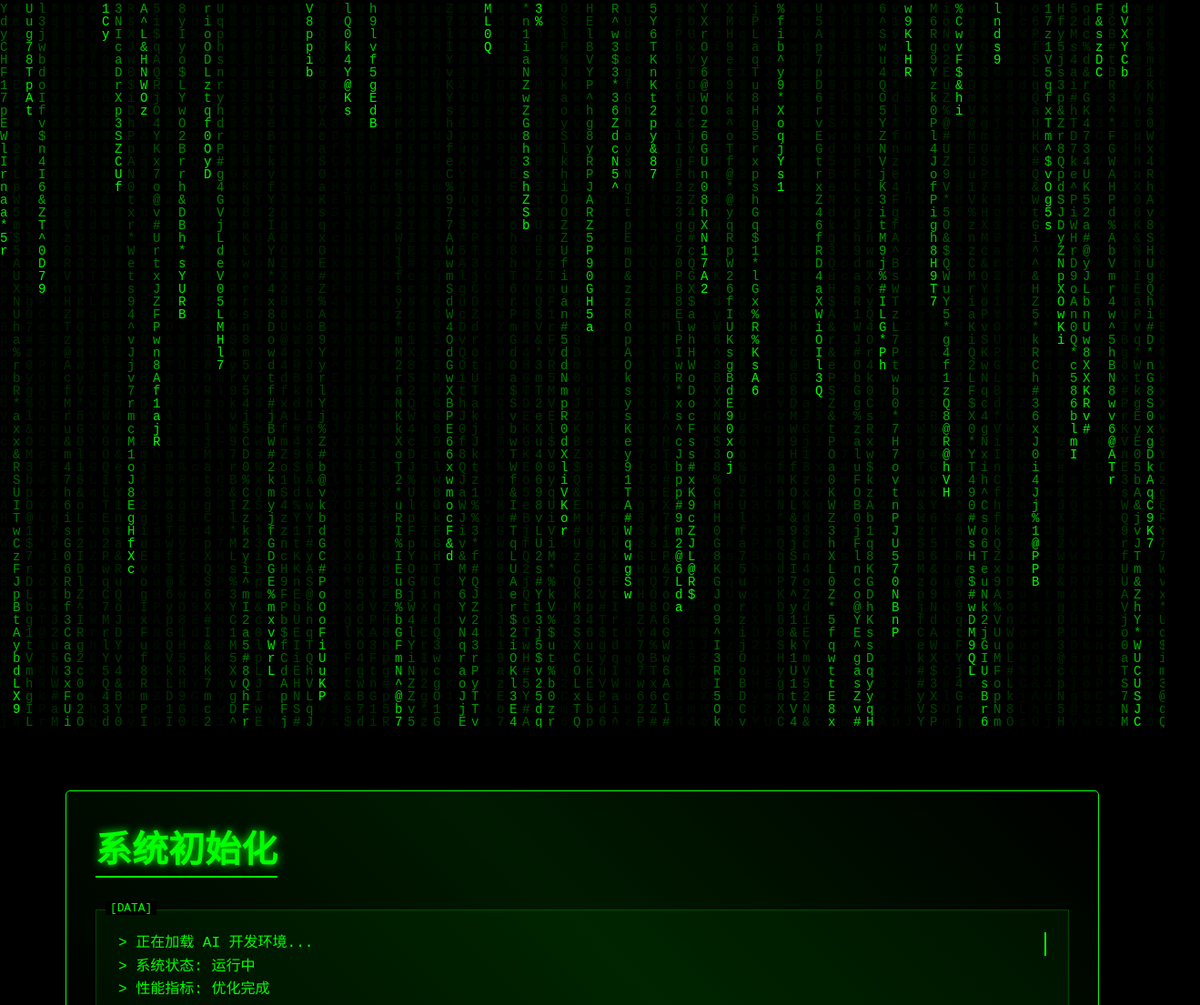
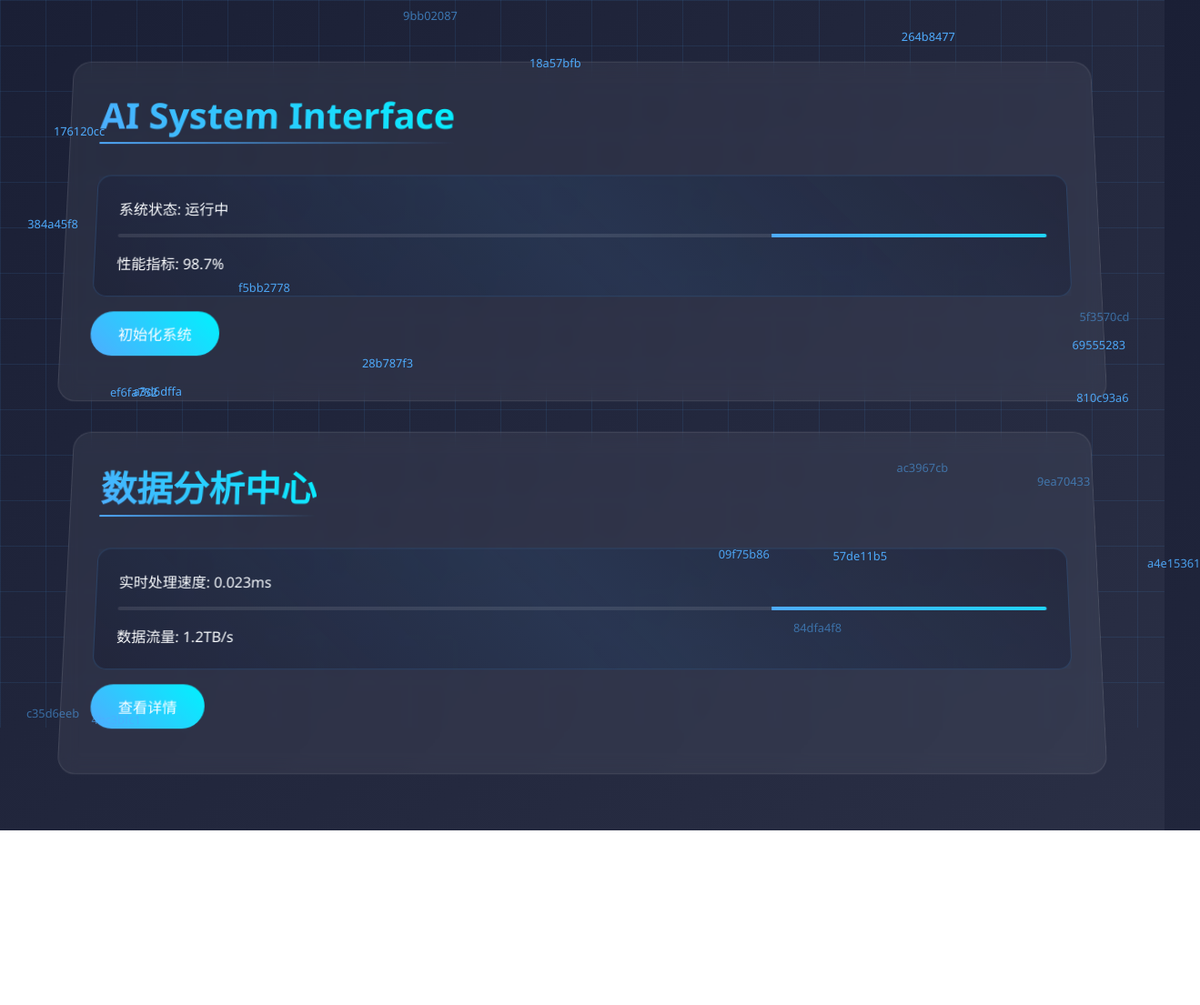
Before and after one commit to dzqs7g6c6v-ai/my-ai-tool, a plain HTML site: page index.html in a window 1280 px wide. Shown: the top 1105 px of the page at 91% size, 1319 px wide, since content can reach past the window. After the commit the page ends 913 px from the top, so only its background shows below. Drawn offline with Linux system fonts and the light colour scheme; animation ran at ten frames a second.

Commit message:
Update index.html

```diff
--- a/index.html
+++ b/index.html
@@ -3,62 +3,157 @@
 <head>
     <meta charset="UTF-8">
     <meta name="viewport" content="width=device-width, initial-scale=1.0">
-    <title>Matrix Style Preview</title>
+    <title>Futuristic Style Preview</title>
     <style>
         :root {
-            --primary-color: #0f0;
-            --secondary-color: #00ff95;
-            --bg-dark: #000;
-            --text-light: #fff;
-            --matrix-color: rgba(0, 255, 0, 0.7);
+            --primary: #4facfe;
+            --secondary: #00f2fe;
+            --accent: #7d5fff;
+            --dark: #1a1f35;
+            --light: #ffffff;
         }
 
         * {
             margin: 0;
             padding: 0;
             box-sizing: border-box;
+            font-family: 'Segoe UI', sans-serif;
         }
 
         body {
-            background: var(--bg-dark);
-            color: var(--text-light);
-            font-family: 'Courier New', monospace;
+            background: linear-gradient(135deg, var(--dark), #2a2f45);
+            color: var(--light);
             min-height: 100vh;
             overflow-x: hidden;
         }
 
-        /* 矩阵雨效果 */
-        #matrix-rain {
-            position: fixeixed;
-            top: 0;
-            left: 0;
-            width: 100%;
-            height: 100%;
-            z-index: 1;
-        }
-
-        /* 主容器 */
         .container {
-            position: relative;
-            z-index: 2;
             max-width: 1200px;
             margin: 0 auto;
             padding: 2rem;
         }
 
-        /* 科技风格卡片 */
-        .tech-card {
-            background: rgba(0, 0, 0, 0.7);
-            border: 1px solid var(--primary-color);
-            border-radius: 5px;
+        /* 发光线条背景 */
+        .light-grid {
+            position: fixed;
+            top: 0;
+            left: 0;
+            width: 100%;
+            height: 100%;
+            background-image:
+                linear-gradient(to right, rgba(79, 172, 254, 0.1) 1px, transparent 1px),
+                linear-gradient(to bottom, rgba(79, 172, 254, 0.1) 1px, transparent 1px);
+            background-size: 50px 50px;
+            z-index: 0;
+        }
+
+        /* 未来主义卡片 */
+        .future-card {
+            background: rgba(255, 255, 255, 0.05);
+            backdrop-filter: blur(10px);
+            border-radius: 20px;
             padding: 2rem;
             margin: 2rem 0;
             position: relative;
             overflow: hidden;
-            backdrop-filter: blur(5px);
+            border: 1px solid rgba(255, 255, 255, 0.1);
+            transform: perspective(1000px) rotateX(5deg);
+            transition: all 0.3s ease;
         }
 
-        .tech-card::before {
+        .future-card::before {
+            content: '';
+            position: absolute;
+            top: 0;
+            left: -100%;
+            width: 100%;
+            height: 100%;
+            background: linear-gradient(
+                90deg,
+                transparent,
+                rgba(255, 255, 255, 0.2),
+                transparent
+            );
+            transition: 0.5s;
+        }
+
+        .future-card:hover::before {
+            left: 100%;
+        }
+
+        .future-card:hover {
+            transform: perspective(1000px) rotateX(0deg);
+            box-shadow: 0 0 30px rgba(79, 172, 254, 0.3);
+        }
+
+        /* 标题样式 */
+        .future-title {
+            font-size: 2.5rem;
+            background: linear-gradient(45deg, var(--primary), var(--secondary));
+            -webkit-background-clip: text;
+            -webkit-text-fill-color: transparent;
+            margin-bottom: 1.5rem;
+            position: relative;
+            display: inline-block;
+        }
+
+        .future-title::after {
+            content: '';
+            position: absolute;
+            bottom: -5px;
+            left: 0;
+            width: 100%;
+            height: 2px;
+            background: linear-gradient(90deg, var(--primary), transparent);
+        }
+
+        /* 未来主义按钮 */
+        .future-button {
+            background: linear-gradient(45deg, var(--primary), var(--secondary));
+            border: none;
+            border-radius: 25px;
+            padding: 12px 30px;
+            color: var(--light);
+            font-size: 1rem;
+            cursor: pointer;
+            position: relative;
+            overflow: hidden;
+            transition: all 0.3s ease;
+            margin: 1rem 0;
+        }
+
+        .future-button::before {
+            content: '';
+            position: absolute;
+            top: 0;
+            left: -100%;
+            width: 100%;
+            height: 100%;
+            background: linear-gradient(
+                90deg,
+                transparent,
+                   rgba(255, 255, 255, 0.4),
+                transparent
+            );
+            transition: 0.5s;
+        }
+
+        .future-button:hover::before {
+            left: 100%;
+        }
+
+        /* 数据显示区域 */
+        .data-display {
+            background: rgba(26, 31, 53, 0.5);
+            border-radius: 15px;
+            padding: 1.5rem;
+
+            margin-top: 1rem;
+            border: 1px solid rgba(79, 172, 254, 0.2);
+            position: relative;
+        }
+
+        .data-display::before {
             content: '';
             position: absolute;
             top: 0;
@@ -67,174 +162,117 @@
             height: 100%;
             background: linear-gradient(45deg,
                 transparent 0%,
-                rgba(0, 255, 0, 0.1) 50%,
+                rgba(79, 172, 254, 0.1) 50%,
                 transparent 100%);
-            animation: scan 2s linear infinite;
+            animation: pulse 2s infinite;
         }
 
-        /* 标题样式 */
-        .matrix-title {
-            font-size: 2.5rem;
-            color: var(--primary-color);
-            text-shadow: 0 0 10px var(--primary-color);
-            margin-bottom: 1.5rem;
+        /* 进度条 */
+        .progress-bar {
+            width: 100%;
+            height: 4px;
+            background: rgba(255, 255, 255, 0.1);
+            border-radius: 2px;
+            margin: 1rem 0;
             position: relative;
-            display: inline-block;
+            overflow: hidden;
         }
 
-        .matrix-title::after {
+        .progress-bar::after {
             content: '';
             position: absolute;
+            top: 0;
             left: 0;
-            bottom: -5px;
-            width: 100%;
-            height: 2px;
-            background: var(--primary-color);
-            animation: glitch 1s infinite;
-        }
-
-        /* 数据块 */
-        .data-block {
-            background: rgba(0, 255, 0, 0.05);
-            border: 1px solid rgba(0, 255, 0, 0.2);
-            padding: 1.5rem;
-            margin-top: 1rem;
-            position: relative;
-        }
-
-        .data-block::before {
-            content: '[DATA]';
-            position: absolute;
-            top: -10px;
-            left: 10px;
-            background: var(--bg-dark);
-            color: var(--primary-color);
-            padding: 0 5px;
-            font-size: 0.8rem;
+            height: 100%;
+            width: 50%;
+            background: linear-gradient(90deg, var(--primary), var(--secondary));
+            animation: progress 2s ease infinite;
         }
 
         /* 动画效果 */
-        @keyframes scan {
-            0% {
-                transform: translateY(-100%);
-            }
-            100% {
-                transform: translateY(100%);
-            }
+        @keyframes pulse {
+            0% { opacity: 0.5; }
+            50% { opacity: 1; }
+            100% { opacity: 0.5; }
         }
 
-        @keyframes glitch {
-            0% {
-                transform: skewX(0deg);
-            }
-            20% {
-                transform: skewX(-10deg);
-            }
-            40% {
-                transform: skewX(10deg);
-            }
-            60% {
-                transform: skewX(-5deg);
-            }
-            80% {
-                transform: skewX(5deg);
-            }
-            100% {
-                transform: skewX(0deg);
-);
-            }
+        @keyframes progress {
+            0% { transform: translateX(-100%); }
+            100% { transform: translateX(200%); }
         }
 
-        .terminal-text {
-            color: var(--primary-color);
-            line-height: 1.6;
-            font-size: 1rem;
-        }
-
-        .terminal-text::before {
-            content: '> ';
-        }
-
-        .typing {
-            border-right: 2px solid var(--primary-color);
-            animation: blink 1s step-end infinite;
-        }
-
-        @keyframes blink {
-            50% {
-                border-color: transparent;
-            }
+        /* 悬浮数据 */
+        .floating-data {
+            position: absolute;
+            font-size: 0.8rem;
+            color: var(--primary);
+            opacity: 0.8;
+            pointer-events: none;
         }
     </style>
 </head>
 <body>
-    <canvas id="matrix-rain"></canvas>
+    <div class="light-grid"></div>
 
     <div class="container">
-        <div class="tech-card">
-            <h2 class="matrix-title">系统初始化</h2>
-            <div class="data-block">
-                <p class="terminal-text typing">正在加载 AI 开发环境...</p>
-                <p class="terminal-text">系统状态: 运行中</p>
-                <p class="terminal-text">性能指标: 优化完成</p>
+        <div class="future-card">
+            <h2 class="future-title">AI System Interface</h2>
+            <div class="data-display">
+                <p>系统状态: 运行中</p>
+                <div class="progress-bar"></div>
+                <p>性能指标: 98.7%</p>
             </div>
+            <button class="future-button">初始化系统</button>
         </div>
 
-        <div class="tech-card">
-            <h2 class="matrix-title">数据分析</h2>
-            <div class="data-block">
-                <p class="terminal-text">处理速度: 500ms</p>
-                <p class="terminal-text">准确率: 99.9%</p>
-                <p class="terminal-text">运行状态: 稳定</p>
+        <div class="future-card">
+            <h2 class="future-title">数据分析中心</h2>
+            <div class="data-display">
+                <p>实时处理速度: 0.023ms</p>
+                <div class="progress-bar"></div>
+                <p>数据流量: 1.2TB/s</p>
             </div>
+            <button class="future-button">查看详情</button>
         </div>
     </div>
 
     <script>
-        // 矩阵雨效果
-        const canvas = document.getElementById('matrix-rain');
-        const ctx = canvas.getContext('2d');
-
-        // 设置canvas尺寸
-        function setCanvasSize() {
-            canvas.width = window.innerWidth;
-            canvas.height = window.innerHeight;
-        }
-        setCanvasSize();
-        window.addEventListener('resize', setCanvasSize);
-
-        // 字符集
-        const chars = 'ABCDEFGHIJKLMNOPQRSTUVWXYZabcdefghijklmnopqrstuvwxyz0123456789@#$%^&*';
-        const drops = [];
-        const fontSize = 14;
-        const columns = canvas.width/fontSize;
-
-        // 初始化drops
-        for(let x = 0; x < columns; x++) {
-            drops[x] = 1;
-        }
-
-        // 绘制矩阵雨
-        function draw() {
-            ctx.fillStyle = 'rgba(0, 0, 0, 0.05)';
-            ctx.fillRect(0, 0, canvas.width, canvas.height);
-
-            ctx.fillStyle = '#0f0';
-            ctx.font = fontSize + 'px monospace';
-
-            for(let i = 0; i < drops.length; i++) {
-                const text = chars[Math.floor(Math.random() * chars.length)];
-                ctx.fillText(text, i*fontSize, drops[i]*fontSize);
-
-                if(drops[i]*fontSize > canvas.height && Math.random() > 0.975) {
-                    drops[i] = 0;
-                }
-                drops[i]++;
+        // 创建浮动数据效果
+        function createFloatingData() {
+            const container = document.querySelector('.container');
+            for (let i = 0; i < 20; i++) {
+                const data = document.createElement('div');
+                data.className = 'floating-data';
+                data.style.left = Math.random() * 100 + '%';
+                data.style.top = Math.random() * 100 + '%';
+                data.style.animation = `pulse ${2 + Math.random() * 2}s infinite`;
+                data.textContent = Math.random().toString(16).substr(2, 8);
+                container.appendChild(data);
             }
         }
 
-        // 动画循环
-        setInterval(draw, 33);
+        // 添加3D倾斜效果
+        document.querySelectorAll('.future-card').forEach(card => {
+            card.addEventListener('mousemove', (e) => {
+                const rect = card.getBoundingClientRect();
+                const x = e.clientX - rect.left;
+                const y = e.clientY - rect.top;
+
+                const centerX = rect.width / 2;
+                const centerY = rect.height / 2;
+
+                const angleX = (y - centerY) / 30;
+                const angleY = (centerX - x) / 30;
+
+                card.style.transform = `perspective(1000px) rotateX(${angleX}deg) rotateY(${angleY}deg)`;
+            });
+
+            card.addEventListener('mouseleave', () => {
+                card.style.transform = 'perspective(1000px) rotateX(0) rotateY(0)';
+            });
+        });
+
+        createFloatingData();
     </script>
 </body>
 </html>
```
